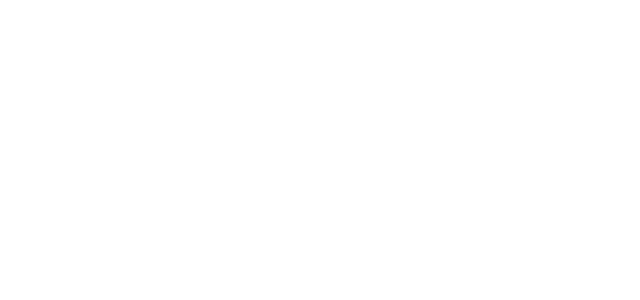
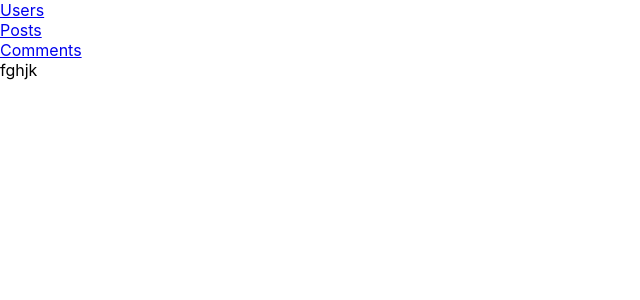
Before and after one commit to oljakostiv/reactfiles, a React (Create React App) app: page /users in a window 1280 px wide. Shown: the top 300 px of the page, without its empty margins (0-640 px from the left). Built offline with nearby package versions, Linux system fonts and the light colour scheme.

Commit message:
new work.

```diff
--- a/package.json
+++ b/package.json
@@ -8,6 +8,7 @@
     "@testing-library/user-event": "^12.8.3",
     "react": "^17.0.2",
     "react-dom": "^17.0.2",
+    "react-router-dom": "^5.2.0",
     "react-scripts": "4.0.3",
     "web-vitals": "^1.1.2"
   },
--- a/src/App.js
+++ b/src/App.js
@@ -1,9 +1,31 @@
 import './App.css';
+import {
+  BrowserRouter as Router,
+  Switch,
+  Route,
+  Link
+} from 'react-router-dom';
+import Users from "./components/users/Users";
 
-function App() {
+export default function App() {
   return (
-    <div></div>
+      <Router>
+          <div>
+              <div><Link to={'/users'}>Users</Link></div>
+              <div><Link to={'/posts'}>Posts</Link></div>
+              <div><Link to={'/comments'}>Comments</Link></div>
+
+              <Route exact path={'/users'} render={()=>{
+                  return <Users/>;
+              }}/>
+              <Route exact path={'/posts'} render={()=>{
+                  return <Posts/>;
+              }}/>
+              <Route exact path={'/comments'} render={()=>{
+                  return<Comments/>;
+              }}/>
+
+          </div>
+      </Router>
   );
 }
-
-export default App;
--- /dev/null
+++ b/src/components/users/Users.js
@@ -0,0 +1,10 @@
+export default function Users() {
+    return (
+        <div>
+            fghjk
+            {
+
+            }
+        </div>
+    );
+}
```
Also changed, not shown: src/components/comments/Comments.js (added, +18 -0 lines), src/components/posts/Posts.js (added, +9 -0 lines), 1 other file (tests, documents, lock files or other folders).
